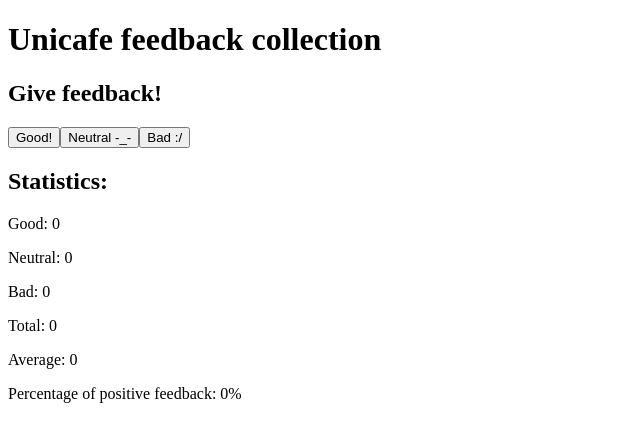
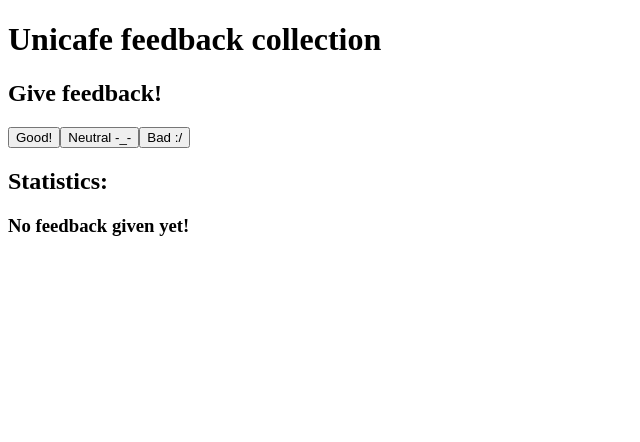
Before and after one commit to Mika7596/fullstackopen-part1, a React (Vite) app: page / in a window 1280 px wide. Shown: the top 442 px of the page, without its empty margins (0-640 px from the left). Built offline with nearby package versions, Linux system fonts and the light colour scheme.

Commit message:
Finished exercise 1.9

```diff
--- a/src/App.jsx
+++ b/src/App.jsx
@@ -4,12 +4,16 @@ function Statistics ({good, bad, neutral}) {
   return (
     <>
     <h2>Statistics:</h2>
+    {(!good && !bad && !neutral) ? (<h3>No feedback given yet!</h3>) : (
+    <>
       <p>Good: {good}</p>
       <p>Neutral: {neutral}</p>
       <p>Bad: {bad}</p>
       <p>Total: {good + bad + neutral}</p>
       <p>Average: {(good || bad || neutral) ? (bad*-1 + good)/(good + bad + neutral) : 0}</p>
       <p>Percentage of positive feedback: {good ? good*100/(good+bad+neutral) : 0}%</p>
+    </>
+    )}
     </>
   )
 }
```
Lines whose indentation alone changed are shown as unchanged.
